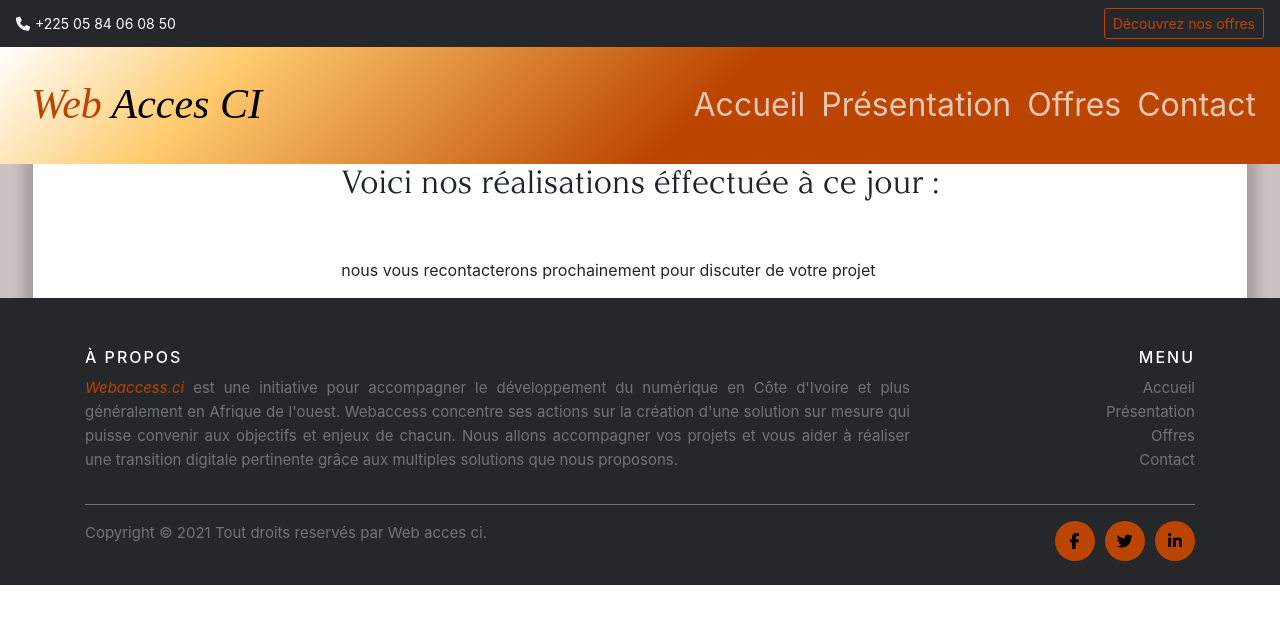
After one commit to gozac/webaccess, a Symfony app: template templates/page/portfolio.html.twig in a window 1280 px wide. The commit adds this page. Shown: the top 624 px of the page. Run offline with Twig, Linux system fonts and the light colour scheme; the template is opened without the code that fills it, so the values that code supplies are empty; some libraries are stand-ins or nearby versions; some web fonts are replaced.

Commit message:
add portfolio page & google analitycs

```diff
--- a/templates/page/base.html.twig
+++ b/templates/page/base.html.twig
@@ -5,6 +5,16 @@
         <meta charset="UTF-8">
         <title>{% block title %}- WebAccess Côte d'Ivoire{% endblock %}</title>
         <link rel="icon" href="{{ asset('images/webaccess.ico') }}" />
+
+        <!-- Global site tag (gtag.js) - Google Analytics -->
+        <script async src="https://www.googletagmanager.com/gtag/js?id=G-QSKLE1ZCPG"></script>
+        <script>
+          window.dataLayer = window.dataLayer || [];
+          function gtag(){dataLayer.push(arguments);}
+          gtag('js', new Date());
+
+          gtag('config', 'G-QSKLE1ZCPG');
+        </script>
 
         {% block shema_org %}
             <script type="application/ld+json">
--- /dev/null
+++ b/templates/page/portfolio.html.twig
@@ -0,0 +1,15 @@
+{# templates/page/index.html.twig #}
+{% extends 'page/base.html.twig' %}
+
+{% block content %}
+	<div class="px-md-5" style="background: #cac1c1">
+		<div class="px-md-5 row d-flex justify-content-center" style="background: white; box-shadow: 0px 0px 10px 10px #aaa1a1">
+			<div>
+				<h2>Voici nos réalisations éffectuée à ce jour :</h2>
+				<div>
+				</div>
+				<p class="pt-5">nous vous recontacterons prochainement pour discuter de votre projet</p>
+			</div>
+		</div>
+	</div>
+{% endblock %}
```
Also changed, not shown: src/Controller/PageController.php (+9 -0 lines).
